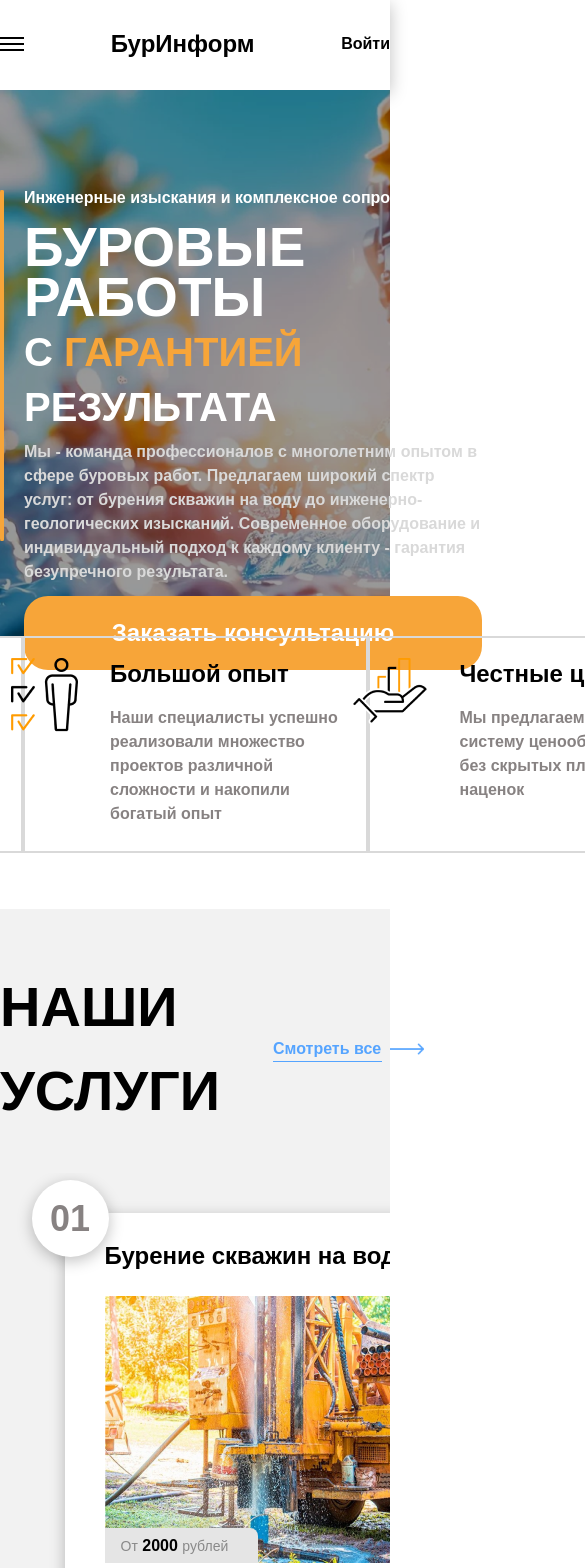
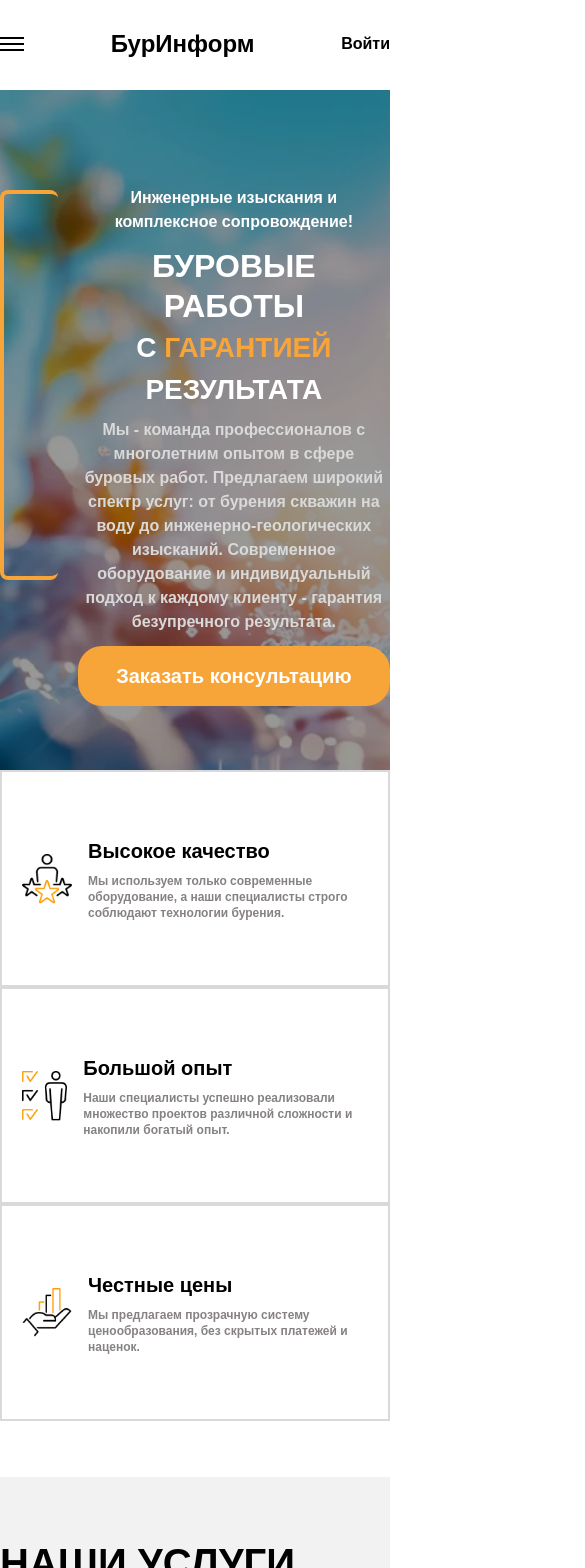
Before and after one commit to Ramil-Kayumov/Byr, a React (Vite) app: page / in a window 390 px wide. Shown: the top 1568 px of the page, 585 px wide, since content can reach past the window. Built offline with nearby package versions, Linux system fonts and the light colour scheme; a web font is replaced by a local one.

Commit message:
Адаптив для главной страницы

```diff
--- a/src/components/footer.jsx
+++ b/src/components/footer.jsx
@@ -1,5 +1,5 @@
-import React, { useEffect, useRef } from 'react';
-import {motion} from 'framer-motion'
+import React, { useEffect, useRef } from "react";
+import { motion } from "framer-motion";
 
 const Footer = () => {
   const canvasRef = useRef(null);
@@ -87,7 +87,10 @@ const Footer = () => {
       gl.shaderSource(shader, source);
       gl.compileShader(shader);
       if (!gl.getShaderParameter(shader, gl.COMPILE_STATUS)) {
-                console.error("Ошибка компиляции шейдера:", gl.getShaderInfoLog(shader));
+        console.error(
+          "Ошибка компиляции шейдера:",
+          gl.getShaderInfoLog(shader)
+        );
         gl.deleteShader(shader);
         return null;
       }
@@ -97,7 +100,10 @@ const Footer = () => {
     // Создание шейдерной программы
     const createProgram = (vertexShaderSource, fragmentShaderSource) => {
       const vertexShader = compileShader(vertexShaderSource, gl.VERTEX_SHADER);
-            const fragmentShader = compileShader(fragmentShaderSource, gl.FRAGMENT_SHADER);
+      const fragmentShader = compileShader(
+        fragmentShaderSource,
+        gl.FRAGMENT_SHADER
+      );
 
       const program = gl.createProgram();
       gl.attachShader(program, vertexShader);
@@ -105,7 +111,10 @@ const Footer = () => {
       gl.linkProgram(program);
 
       if (!gl.getProgramParameter(program, gl.LINK_STATUS)) {
-                console.error("Ошибка связывания программы:", gl.getProgramInfoLog(program));
+        console.error(
+          "Ошибка связывания программы:",
+          gl.getProgramInfoLog(program)
+        );
         return null;
       }
       return program;
@@ -123,20 +132,20 @@ const Footer = () => {
     const positionAttributeLocation = gl.getAttribLocation(program, "position");
     const positionBuffer = gl.createBuffer();
     gl.bindBuffer(gl.ARRAY_BUFFER, positionBuffer);
-        gl.bufferData(gl.ARRAY_BUFFER, new Float32Array([
-            -1, -1,
-             1, -1,
-            -1,  1,
-            -1,  1,
-             1, -1,
-             1,  1,
-        ]), gl.STATIC_DRAW);
+    gl.bufferData(
+      gl.ARRAY_BUFFER,
+      new Float32Array([-1, -1, 1, -1, -1, 1, -1, 1, 1, -1, 1, 1]),
+      gl.STATIC_DRAW
+    );
 
     gl.enableVertexAttribArray(positionAttributeLocation);
     gl.vertexAttribPointer(positionAttributeLocation, 2, gl.FLOAT, false, 0, 0);
 
     // Настройка uniform-переменных
-        const resolutionUniformLocation = gl.getUniformLocation(program, "u_resolution");
+    const resolutionUniformLocation = gl.getUniformLocation(
+      program,
+      "u_resolution"
+    );
     const timeUniformLocation = gl.getUniformLocation(program, "u_time");
 
     // Функция для обновления рендера
@@ -160,21 +169,32 @@ const Footer = () => {
     requestAnimationFrame(render);
 
     // Обновляем canvas при изменении размера окна
-        window.addEventListener('resize', () => {
+    window.addEventListener("resize", () => {
       canvas.width = window.innerWidth;
       canvas.height = window.innerHeight;
     });
-
   }, []);
 
   return (
     <div className="relative">
-            <footer className="relative h-72 text-white">
-                <canvas id="canvas" ref={canvasRef} className="absolute inset-0 w-full h-full" />
-                <div className="my-container absolute pt-[200px] inset-0 flex items-center justify-between text-2xl font-bold">
-                    <p className='font-medium text-xl'>+7 800 550-98-04</p>
-                    <motion.a whileHover={{scale:1.1}} href="\">БурИнформ</motion.a>
-                    <p className='text-[#F7A539] font-medium text-xl'>ByrMoscow@mail.ru</p>
+      <footer className="relative h-72 text-white bg-gray-800">
+        <canvas
+          id="canvas"
+          ref={canvasRef}
+          className="absolute inset-0 w-full h-full"
+        />
+        <div className="my-container absolute inset-0 flex flex-col md:flex-row items-center justify-between text-2xl font-bold pt-[200px]  p-12 ">
+          <p className="font-medium text-xl">+7 800 550-98-04</p>
+          <motion.a
+            whileHover={{ scale: 1.1 }}
+            href="/"
+            className="text-center md:mb-0"
+          >
+            БурИнформ
+          </motion.a>
+          <p className="text-[#F7A539] font-medium text-xl">
+            ByrMoscow@mail.ru
+          </p>
         </div>
       </footer>
     </div>
--- a/src/components/header.jsx
+++ b/src/components/header.jsx
@@ -46,7 +46,7 @@ const Header = () => {
         <div className="my-container flex justify-between items-center pt-7">
           <div className="flex gap-6 font-semibold">
             {/* Бургер-меню для мобильных устройств */}
-            <button onClick={toggleMenu} className="md:hidden">
+            <button onClick={toggleMenu} className="lg:hidden">
               <span className="block w-6 h-0.5 bg-black mb-1"></span>
               <span className="block w-6 h-0.5 bg-black mb-1"></span>
               <span className="block w-6 h-0.5 bg-black"></span>
@@ -54,7 +54,7 @@ const Header = () => {
 
             {/* Меню для мобильных устройств */}
             {isMenuOpen && (
-              <div className="absolute top-[90px] left-0 right-0 bg-white shadow-lg z-20">
+              <div className="h-[420px] absolute top-[90px] left-0 right-0 bg-white shadow-lg z-20">
                 {publicRoutes.map((el, i) => (
                   <Link key={i} to={el.path} className="block p-4 border-b">
                     {el.name}
@@ -63,7 +63,7 @@ const Header = () => {
                 {/* Кнопка регистрации также скрыта на мобильных устройствах */}
                 <a
                   onClick={handleRegisterOpen}
-                  className="block p-4 border-b cursor-pointer w-full text-center text-sm h-[41px] bg-[#F7A539] rounded-lg text-white"
+                  className="flex items-center justify-center p-4 border- cursor-pointer w-full text-center text-sm h-[41px] bg-[#F7A539] rounded-lg text-white"
                 >
                   Зарегистрироваться
                 </a>
@@ -71,7 +71,7 @@ const Header = () => {
             )}
 
             {/* Меню для десктопов */}
-            <div className="hidden md:flex gap-6">
+            <div className="hidden lg:flex gap-6">
               {publicRoutes.map((el, i) => (
                 <Link key={i} to={el.path}>
                   <motion.p
--- a/src/components/home/hero.jsx
+++ b/src/components/home/hero.jsx
@@ -1,62 +1,71 @@
-import quality from '../../assets/icons/quality.png'
-import price from '../../assets/icons/price.png'
-import expiriens from '../../assets/icons/expiriens.png'
+import quality from "../../assets/icons/quality.png";
+import price from "../../assets/icons/price.png";
+import expiriens from "../../assets/icons/expiriens.png";
 
-
-const Hero =()=>{
-    return(
+const Hero = () => {
+  return (
     <section>
-      <div className="bg-[url('./assets/img/hero.png')] w-full h-[546px] bg-no-repeat bg-cover bg-bottom pt-[96px]">
-        <div className="my-container flex gap-5">
-          <div className="w-[71px] h-[351px] border-[#F7A539] border-s-4 border-y-4 rounded-lg mt-1"></div>
-          <div className="flex flex-col text-white w-[643px] font-bold">
-            <p className=" mb-3">
+      <div className="bg-[url('./assets/img/hero.png')] w-full h-[680px] bg-no-repeat bg-cover bg-bottom pt-[96px] lg:h-[546px]">
+        <div className="my-container flex flex-row gap-5">
+          <div className="w-[71px] h-[390px] border-[#F7A539] border-s-4 border-y-4 rounded-lg mt-1 lg:h-[351px]"></div>
+          <div className="flex flex-col text-white w-full md:w-[643px] font-bold">
+            <p className="mb-3 text-center md:text-left">
               Инженерные изыскания и комплексное сопровождение!
             </p>
-            <h2 className=" text-[55px] leading-[50px] mb-2">
+            <h2 className="text-[32px] md:text-[55px] leading-[40px] md:leading-[50px] mb-2 text-center md:text-left">
               БУРОВЫЕ РАБОТЫ <br />
-              <span className="text-[40px]">
+              <span className="text-[28px] md:text-[40px]">
                 С <span className="text-[#F7A539]">ГАРАНТИЕЙ</span> РЕЗУЛЬТАТА
               </span>
             </h2>
-            <p className="text-[#D9D9D9] mb-3">
+            <p className="text-[#D9D9D9] mb-3 text-center md:text-left">
               Мы - команда профессионалов с многолетним опытом в сфере буровых
               работ. Предлагаем широкий спектр услуг: от бурения скважин на воду
               до инженерно-геологических изысканий. Современное оборудование и
               индивидуальный подход к каждому клиенту - гарантия безупречного
               результата.
             </p>
-            <button className="bg-[#F7A539] h-[74px] w-[458px] rounded-3xl text-2xl">Заказать консультацию</button>
+            <button className="bg-[#F7A539] h-[60px] md:h-[74px] w-full md:w-[458px] rounded-3xl text-xl md:text-2xl">
+              Заказать консультацию
+            </button>
           </div>
         </div>
       </div>
 
-      <section className="my-container flex items-center justify-center">
-        <div className="w-[410px] h-[217px] border-solid border-2 border-[#D9D9D9]  p-[20px] pr-12 pb-8 flex justify-center items-start gap-8">
-          <img src={quality} alt="" />
+      <section className="my-container flex flex-col md:flex-row items-center justify-center ">
+        <div className="w-full md:w-[410px] h-[217px] border-solid border-2 border-[#D9D9D9] p-[20px] flex items-center gap-4">
+          <img src={quality} alt="Высокое качество" className="w-[50px] h-[50px]" />
           <div className="font-semibold">
-            <h2 className='text-2xl mb-4'>Высокое качество</h2>
-            <p className='text-[#878282] w-[241px]'>Мы используем только современные оборудование, а наши специалисты строго соблюдают технологии бурения</p>
+            <h2 className="text-xl lg:text-2xl mb-2">Высокое качество</h2>
+            <p className="text-[#878282] text-xs xl:text-sm">
+              Мы используем только современные оборудование, а наши специалисты
+              строго соблюдают технологии бурения.
+            </p>
           </div>
         </div>
-        <div className="w-[410px] h-[217px] border-solid border-2 border-[#D9D9D9]  p-[20px] pr-12 pb-8 flex justify-center items-start gap-8">
-          <img src={expiriens} alt="" />
+        <div className="w-full md:w-[410px] h-[217px] border-solid border-2 border-[#D9D9D9] p-[20px] flex items-center gap-4">
+          <img src={expiriens} alt="Большой опыт" className="w-[50px] h-[50px]" />
           <div className="font-semibold">
-            <h2 className='text-2xl mb-4'>Большой опыт</h2>
-            <p className='text-[#878282] w-[241px]'>Наши специалисты успешно реализовали множество проектов различной сложности и накопили богатый опыт</p>
+            <h2 className="text-xl lg:text-2xl mb-2">Большой опыт</h2>
+            <p className="text-[#878282]  text-xs xl:text-sm">
+              Наши специалисты успешно реализовали множество проектов различной
+              сложности и накопили богатый опыт.
+            </p>
           </div>
         </div>
-        <div className="w-[410px] h-[217px] border-solid border-2 border-[#D9D9D9]  p-[20px] pr-12 pb-8 flex justify-center items-start gap-8">
-          <img src={price} alt="" />
+        <div className="w-full md:w-[410px] h-[217px] border-solid border-2 border-[#D9D9D9] p-[20px] flex items-center gap-4">
+          <img src={price} alt="Честные цены" className="w-[50px] h-[50px]" />
           <div className="font-semibold">
-            <h2 className='text-2xl mb-4'>Честные цены</h2>
-            <p className='text-[#878282] w-[241px]'>Мы предлагаем прозрачную систему ценообразования, без скрытых платежей и наценок</p>
+            <h2 className="text-xl lg:text-2xl mb-2">Честные цены</h2>
+            <p className="text-[#878282] text-xs  xl:text-sm">
+              Мы предлагаем прозрачную систему ценообразования, без скрытых
+              платежей и наценок.
+            </p>
           </div>
         </div>
-
       </section>
     </section>
-    )
-}
+  );
+};
 
-export default Hero
+export default Hero;
--- a/src/components/home/reviews.jsx
+++ b/src/components/home/reviews.jsx
@@ -10,10 +10,10 @@ const Reviews = ()=>{
 
       };
     return(
-        <div className="container m-auto">
+        <div className="my-container m-auto">
             <section>
-                <h2 className="text-[56px] font-semibold mt-[60px]">НАШИ КЛИЕНТЫ О НАС</h2>
-                <div className="flex items-center justify-center mt-[45px] gap-[43px] ">
+                <h2 className=" text-[40px] lg:text-[56px] font-semibold mt-[60px]">НАШИ КЛИЕНТЫ О НАС</h2>
+                <div className="flex flex-col lg:flex-row items-center justify-center mt-[45px] gap-[43px] ">
                     <Otziv brand={ OtzivInfo1}/>
                     <Otziv brand={ OtzivInfo1}/>
                     <Otziv brand={ OtzivInfo1}/>
--- a/src/components/home/slider.jsx
+++ b/src/components/home/slider.jsx
@@ -45,25 +45,39 @@ const Slider = () => {
     <>
       <section className="bg-[#F2F2F2] h-[912px] mt-14">
       <div className="my-container">
-          <div className="flex justify-between pt-14  font-semibold mb-10">
-            <h2 className="text-[56px]">НАШИ УСЛУГИ</h2>
-            <div className="flex items-center gap-2">
-              <div className="cursor-pointer">
-                <a href="\services" className="text-[#55A4FF] ">
+    <div className="flex flex-col md:flex-row justify-between pt-14 font-semibold mb-10">
+      <h2 className="text-[40px] md:text-[56px]">НАШИ УСЛУГИ</h2>
+      <a href="\services" className="flex items-center gap-2 cursor-pointer">
+        <div className="">
+          <a href="\services" className="text-[#55A4FF]">
             Смотреть все
           </a>
-                <div className="w-[109px] h-[1px] bg-[#55A4FF]"></div>
+          <div className=" md:w-[109px] h-[1px] bg-[#55A4FF]"></div>
         </div>
-
-              <img src={arrow} alt="" className="w-[34px]" />
-            </div>
+        <img src={arrow} alt="" className="w-[24px] md:w-[34px]" />
+      </a>
     </div>
   </div>
         <Swiper
-  className="h-[630px] pt-[40px] flex justify-center my-container pl-[150px]"
-  spaceBetween={230} // Установите отступ между карточками на 0
-  slidesPerView={3}
+  className="h-auto pt-[40px]  md:h-[630px] flex justify-center my-container  md:pl-[150px]"
+  spaceBetween={230}
+  breakpoints={{
+    470: {
+      slidesPerView: 1, // Для мобильных устройств
+    },
+    640: {
+      slidesPerView: 2, // Для небольших планшетов
+    },
+    768: {
+      slidesPerView: 2, // Для больших планшетов
+    },
+    1024:{
+      slidesPerView:3
+    }
+
+  }}
   loop={true}
+
   onSlideChange={() => console.log("slide change")}
   onSwiper={(swiper) => console.log(swiper)}
 >
--- a/src/components/modal/Auth.jsx
+++ b/src/components/modal/Auth.jsx
@@ -1,4 +1,4 @@
-import { motion, AnimatePresence } from 'framer-motion';
+import { motion, AnimatePresence } from "framer-motion";
 import close from "../../assets/icons/close.png";
 import mail from "../../assets/icons/mail.png"; // Иконка для email
 import password from "../../assets/icons/password.png"; // Иконка для пароля
@@ -14,7 +14,7 @@ const Auth = ({ isOpen, onClose, onSwitchToRegister }) => {
           exit={{ opacity: 0, transition: { duration: 0.3 } }}
         >
           <motion.div
-            className="bg-[#31302E] h-[650px] w-[600px] mx-auto border-2 border-black rounded-lg shadow-md pt relative"
+            className="bg-[#31302E] h-[560px] lg:h-[650px] w-[90%] lg:w-[600px] mx-auto border-2 border-black rounded-lg shadow-md pt relative"
             initial={{ scale: 0.8 }}
             animate={{ scale: 1 }}
             exit={{ scale: 0.8, transition: { duration: 0.3 } }}
@@ -28,13 +28,15 @@ const Auth = ({ isOpen, onClose, onSwitchToRegister }) => {
               />
             </a>
             <div className="flex flex-col items-center text-white mt-[53px]">
-              <h2 className="text-[40px] font-semibold">Войти</h2>
+              <h2 className="text-[28px] md:text-[40px] font-semibold">
+                Войти
+              </h2>
 
-              <div className="relative mt-[50px]">
+              <div className="relative mt-[30px] md:mt-[50px] w-[90%] md:w-[487px]">
                 <input
                   type="email"
                   placeholder="E-mail"
-                  className="placeholder:text-white px-8 w-[487px] h-[60px] rounded-[20px] bg-[#615858] pr-12"
+                  className="placeholder:text-white px-4 md:px-8 w-full h-[60px] rounded-[20px] bg-[#615858] pr-12"
                 />
                 <img
                   src={mail}
@@ -43,11 +45,11 @@ const Auth = ({ isOpen, onClose, onSwitchToRegister }) => {
                 />
               </div>
 
-              <div className="relative mt-6">
+              <div className="relative mt-6 w-[90%] md:w-[487px]">
                 <input
                   type="password"
                   placeholder="Пароль"
-                  className="placeholder:text-white px-8 w-[487px] h-[60px] rounded-[20px] bg-[#615858] pr-12"
+                  className="placeholder:text-white px-4 md:px-8 w-full h-[60px] rounded-[20px] bg-[#615858] pr-12"
                 />
                 <img
                   src={password}
@@ -58,11 +60,11 @@ const Auth = ({ isOpen, onClose, onSwitchToRegister }) => {
 
               <a
                 href="\profile"
-                className="cursor-pointer flex items-center justify-center mt-[60px] w-[221px] h-[72px] rounded-[20px] bg-[#F7A539] text-2xl font-semibold"
+                className="cursor-pointer flex items-center justify-center mt-[30px] md:mt-[60px] w-[90%] md:w-[221px] h-[72px] rounded-[20px] bg-[#F7A539] text-2xl font-semibold"
               >
                 Войти
               </a>
-              <p className="font-semibold text-2xl mt-6">
+              <p className="font-semibold text-2xl mt-6 text-center">
                 У вас{" "}
                 <motion.span
                   className="text-[#74A0F5] cursor-pointer"
@@ -87,11 +89,11 @@ const Auth = ({ isOpen, onClose, onSwitchToRegister }) => {
                 </motion.span>{" "}
                 ?
               </p>
-              <div className="mt-3 flex flex-col cursor-pointer">
+              <div className="mt-3 flex flex-col cursor-pointer items-center">
                 <p className="font-semibold text-2xl text-[#74A0F5]">
                   Забыли пароль?
                 </p>
-                <div className="w-[200px] h-[3px] bg-[#74A0F5]"></div>
+                <div className="w-[60%] md:w-[200px] h-[3px] bg-[#74A0F5]"></div>
               </div>
             </div>
           </motion.div>
```
Lines whose indentation alone changed are shown as unchanged.
